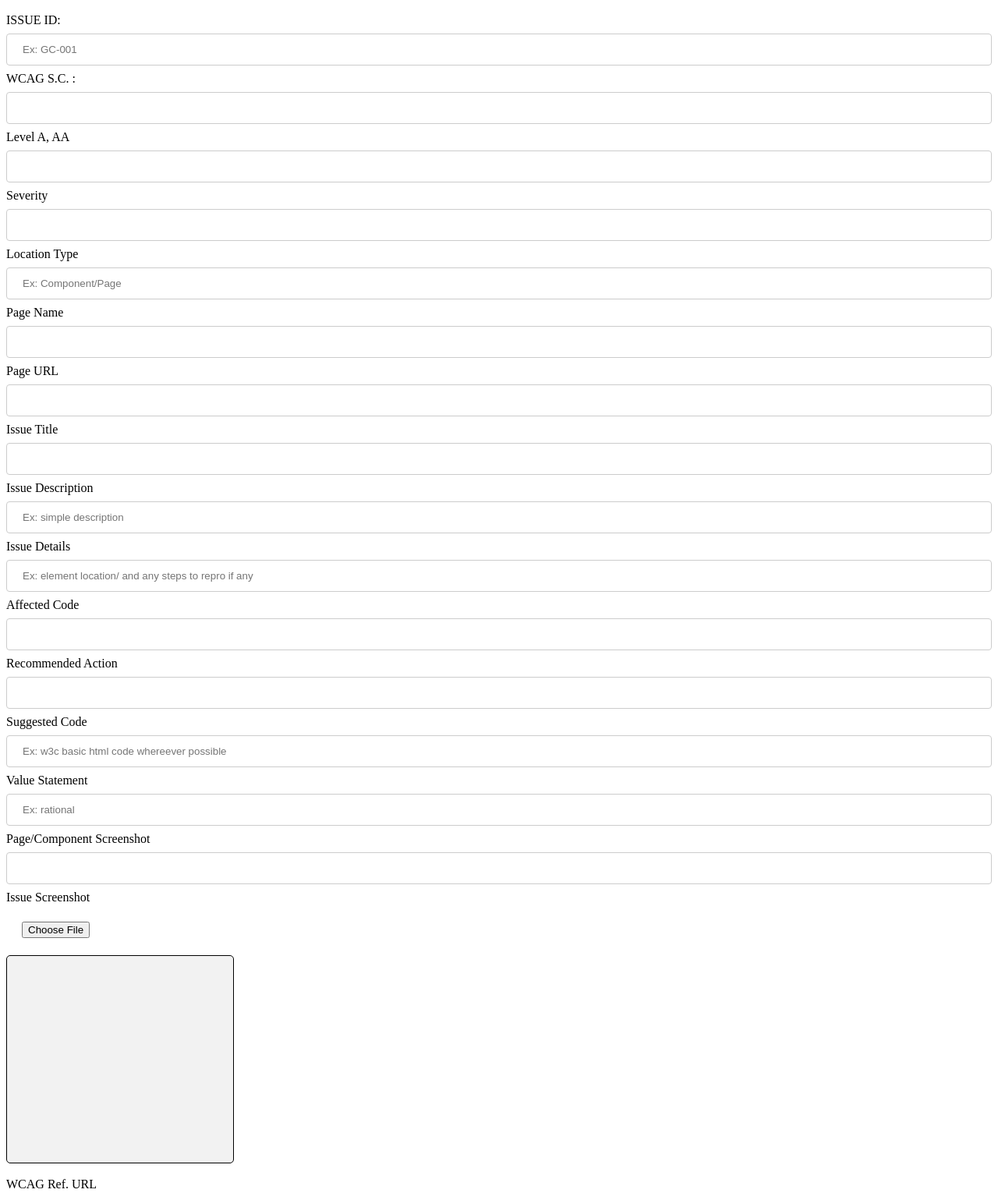
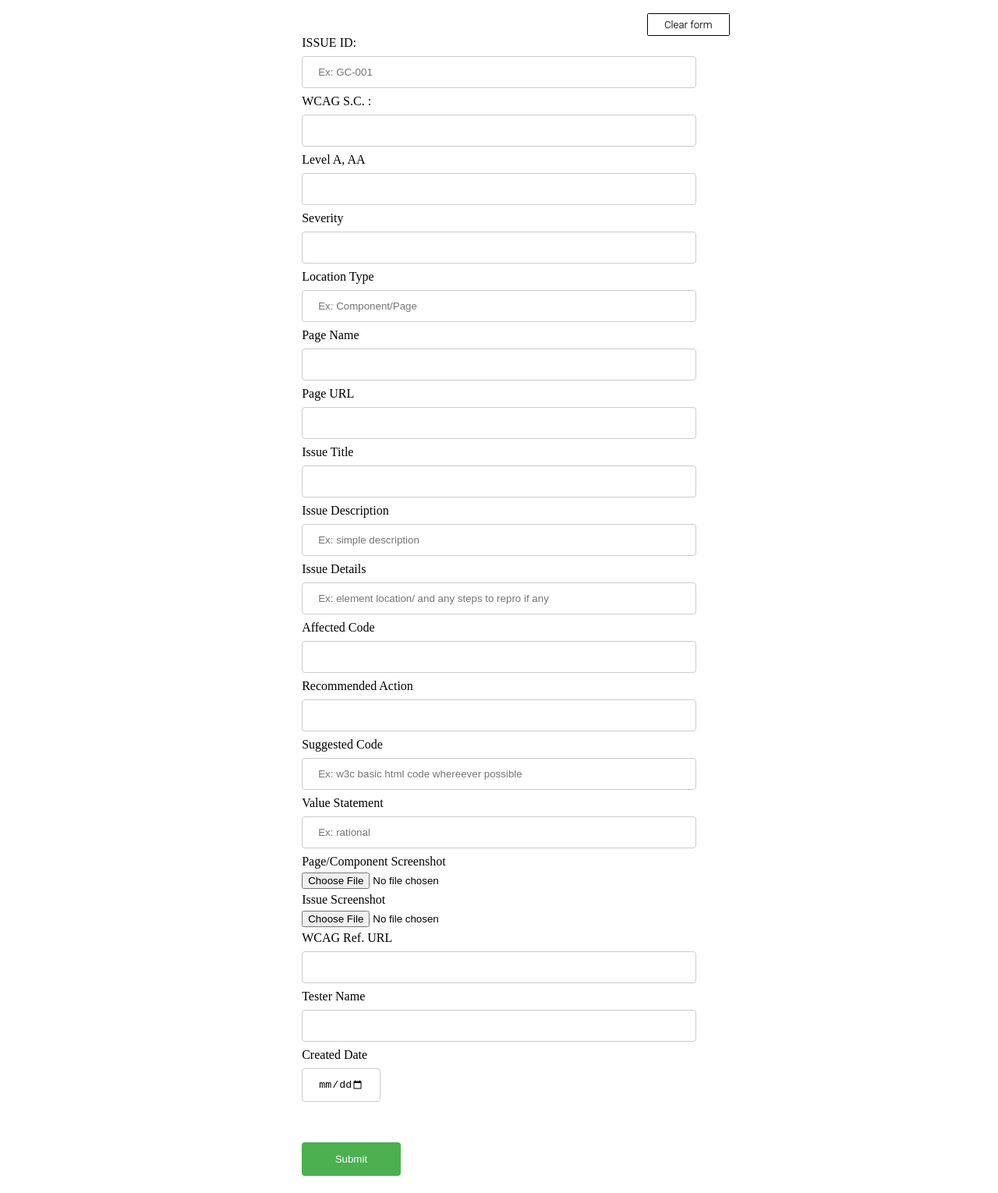
Before and after one commit to ankittiwari2001/New-audit_report, a website: page public/index.html in a window 1280 px wide. Shown: the part 50-1580 px from the top of the page at 78% size. Drawn offline with Linux system fonts and the light colour scheme.

Commit message:
Made few changes

```diff
--- a/public/index.html
+++ b/public/index.html
@@ -8,81 +8,88 @@
 
     <link rel="stylesheet" href="style.css">
 
+
+
 </head>
 <body>
 
     <h2>New Audit Report</h2>
 
-<form method="post" action="https://api.sheetmonkey.io/form/rvHa1cMRUsn37mSku5BxnT">
+<form method="post" action="https://api.sheetmonkey.io/form/rvHa1cMRUsn37mSku5BxnT" id="AuditFrom">
+  <input type="button" onclick="myFunction()" value="Clear form" id="ClearButton"><br>
   <label for="Issue ID">ISSUE ID:</label><br>
-  <input type="text" id="Issue ID" name="Issue ID" placeholder="Ex: GC-001"><br>
+  <input type="text" id="Issue ID" name="Issue ID" placeholder="Ex: GC-001" required=""><br>
 
   <label for="WCAG S.C.">WCAG S.C. :</label><br>
-  <input type="text" id="WCAG S.C." name="WCAG S.C." placeholder=""><br>
+  <input type="text" id="WCAG S.C." name="WCAG S.C." placeholder="" required=""><br>
 
   <label for="Level A, AA">Level A, AA</label><br>
-  <input type="text"  id="Level A, AA" name="Level A, AA"><br>
+  <input type="text"  id="Level A, AA" name="Level A, AA" required=""><br>
 
   <label for="Severity ">Severity </label><br>
-  <input type="text"  id="Severity " name="Severity "><br>
+  <input type="text"  id="Severity " name="Severity " required=""><br>
 
   <label for="Location Type ">Location Type </label><br>
-  <input type="text"  id="Location Type " name="Location Type" placeholder="Ex: Component/Page"><br>
+  <input type="text"  id="Location Type " name="Location Type" placeholder="Ex: Component/Page" required=""><br>
 
   <label for="Page Name">Page Name</label><br>
-  <input type="text"  id="Page Name" name="Page Name"><br>
+  <input type="text"  id="Page Name" name="Page Name" required=""><br>
 
   <label for="Page URL">Page URL</label><br>
-  <input type="text"  id="Page URL" name="Page URL"><br>
+  <input type="text"  id="Page URL" name="Page URL" required=""><br>
 
   <label for="Issue Title">Issue Title</label><br>
-  <input type="text"  id="Issue Title" name="Issue Title"><br>
+  <input type="text"  id="Issue Title" name="Issue Title" required=""><br>
 
   <label for="Issue Description">Issue Description</label><br>
-  <input type="text"  id="Issue Description" name="Issue Description" placeholder="Ex: simple description"><br>
+  <input type="text"  id="Issue Description" name="Issue Description" placeholder="Ex: simple description" required=""><br>
 
   <label for="Issue Details ">Issue Details </label><br>
-  <input type="text"  id="Issue Details " name="Issue Details " placeholder="Ex: element location/ and any steps to repro if any"><br>
+  <input type="text"  id="Issue Details " name="Issue Details " placeholder="Ex: element location/ and any steps to repro if any" required=""><br>
 
   <label for="Affected Code">Affected Code</label><br>
-  <input type="text"  id="Affected Code" name="Affected Code"><br>
+  <input type="text"  id="Affected Code" name="Affected Code" required=""><br>
 
   <label for="Recommended Action">Recommended Action</label><br>
-  <input type="text"  id="Recommended Action" name="Recommended Action"><br>
+  <input type="text"  id="Recommended Action" name="Recommended Action" required=""><br>
 
   <label for="Suggested Code">Suggested Code</label><br>
-  <input type="text"  id="Suggested Code" name="Suggested Code" placeholder="Ex: w3c basic html code whereever possible"><br>
+  <input type="text"  id="Suggested Code" name="Suggested Code" placeholder="Ex: w3c basic html code whereever possible" required=""><br>
 
   <label for="Value Statement ">Value Statement </label><br>
-  <input type="text"  id="Value Statement " name="Value Statement " placeholder="Ex: rational "><br>
+  <input type="text"  id="Value Statement " name="Value Statement " placeholder="Ex: rational " required=""><br>
 
   <label for="Page/Component Screenshot">Page/Component Screenshot</label><br>
-  <input type="text"  id="Page/Component Screenshot" name="Page/Component Screenshot"><br>
+  <input type="file"  id="Page/Component Screenshot" name="Page/Component Screenshot" required=""><br>
 
   <label for="Issue Screenshot">Issue Screenshot</label><br>
-  <input type="file" id="image-input" name="Issue Screenshot" accept="image/jpeg, image/png, image/jpg">
-  <div id="display-image"></div><br>
+  <input type="file" id="Issue Screenshot" name="Issue Screenshot" accept="image/jpeg, image/png, image/jpg" required=""><br>
 
   <label for="WCAG Ref. URL">WCAG Ref. URL</label><br>
-  <input type="text"  id="WCAG Ref. URL" name="WCAG Ref. URL"><br>
+  <input type="text"  id="WCAG Ref. URL" name="WCAG Ref. URL" required=""><br>
+
+  <label for="Tester Name"> Tester Name</label>
+  <input type="text" name="Tester Name" list="Tester Name">
+    <datalist id="Tester Name">
+      <option value="Rajesh">
+      <option value="Stuti">
+      <option value="Prince">
+      <option value="Kalyani">
+
+    </datalist><br>
 
   <label for="Created Date">Created Date</label><br>
-  <input type="date"  id="Created Date" name="Created Date"><br>
+  <input type="date"  id="Created Date" name="Created Date" required=""><br>
 
   <br><br>
+
   <input type="submit" value="Submit">
 </form>
 
-<script >const image_input = document.querySelector("#image-input");
-
-  image_input.addEventListener("change", function() {
-    const reader = new FileReader();
-    reader.addEventListener("load", () => {
-      const uploaded_image = reader.result;
-      document.querySelector("#display-image").style.backgroundImage = `url(${uploaded_image})`;
-    });
-    reader.readAsDataURL(this.files[0]);
-  });</script>
-
+<script>
+  function myFunction() {
+    document.getElementById("AuditFrom").reset();
+  }
+  </script>
 </body>
 </html>
--- a/public/style.css
+++ b/public/style.css
@@ -1,7 +1,8 @@
 input[type=text], select {
-    width: 100%;
+  width: 40%;
   padding: 12px 20px;
-    margin: 8px 0;
+  margin: 8px 0px;
+  margin-left: 30%;
   display: inline-block;
   border: 1px solid #ccc;
   border-radius: 4px;
@@ -14,6 +15,7 @@ input[type=text], select {
   color: white;
   padding: 14px 20px;
   margin: 8px 0;
+  margin-left: 30%;
   border: none;
   border-radius: 4px;
   cursor: pointer;
@@ -27,23 +29,69 @@ input[type=text], select {
   border-radius: 5px;
   background-color: #f2f2f2;
   padding: 20px;
+
 }
 h2{
   margin-left: 45%;
 }
-  #display-image{
-    width: 250px;
-    height: 225px;
-    border: 1px solid black;
-    background-position: center;
-    background-size: cover;
+input[type=file] {
+  margin-top: 5px;
+  margin-left: 30%;
+  margin-bottom: 5px;
 }
-  input[type=file] {
-    width: 6%;
-    color: white;
-    padding: 14px 20px;
-    margin: 8px 0;
-    border: none;
+label {
+  text-align:center;
+  margin-left: 30%;
+}
+input[type=date], select {
+width: 8%;
+padding: 12px 20px;
+margin: 8px 0px;
+margin-left: 30%;
+display: inline-block;
+border: 1px solid #ccc;
 border-radius: 4px;
-    cursor: pointer;
+box-sizing: border-box;
 }
+input[type=button] {
+margin-left: 65%;
+display:inline-block;
+padding:0.46em 1.6em;
+border:0.1em solid #000000;
+/* margin:0 0.2em 0; */
+border-radius:0.12em;
+box-sizing: border-box;
+text-decoration:none;
+font-family:'Roboto',sans-serif;
+font-weight:300;
+color:#000000;
+text-shadow: 0 0.04em 0.04em rgba(0,0,0,0.35);
+background-color:#FFFFFF;
+text-align:center;
+transition: all 0.15s;
+}
+
+
+input[type=button]:hover {
+background-color: #45a049;
+}
+
+#submissionMsg{
+margin-left:40%;
+margin-top: 20%;
+}
+#NewRespo{
+margin-left:51%;
+display:inline-block;
+padding:0.46em 1.6em;
+border:0.1em solid #000000;
+color:#000000;
+text-shadow: 0 0.04em 0.04em rgba(0,0,0,0.35);
+background-color:#FFFFFF;
+text-align:center;
+transition: all 0.15s;
+}
+#NewRespo:hover {
+background-color: #19711d;
+
+}
```
Also changed, not shown: public/success.html (added, +17 -0 lines). Lines whose indentation alone changed are shown as unchanged.
